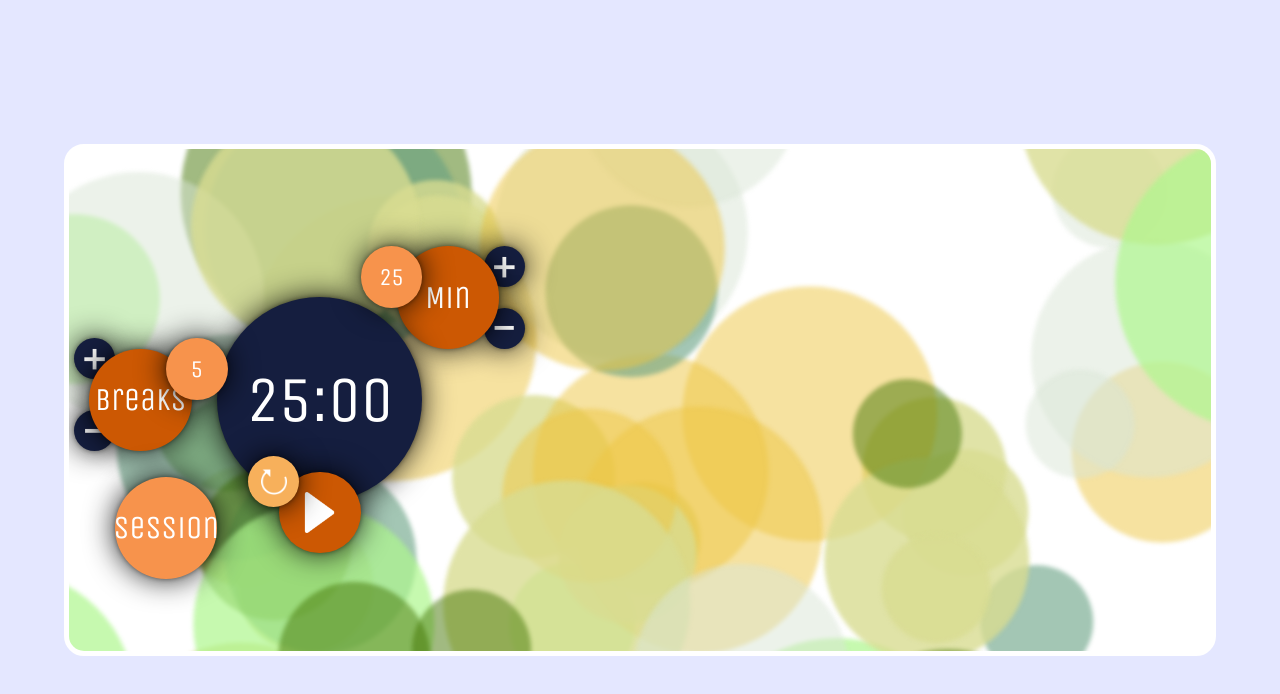
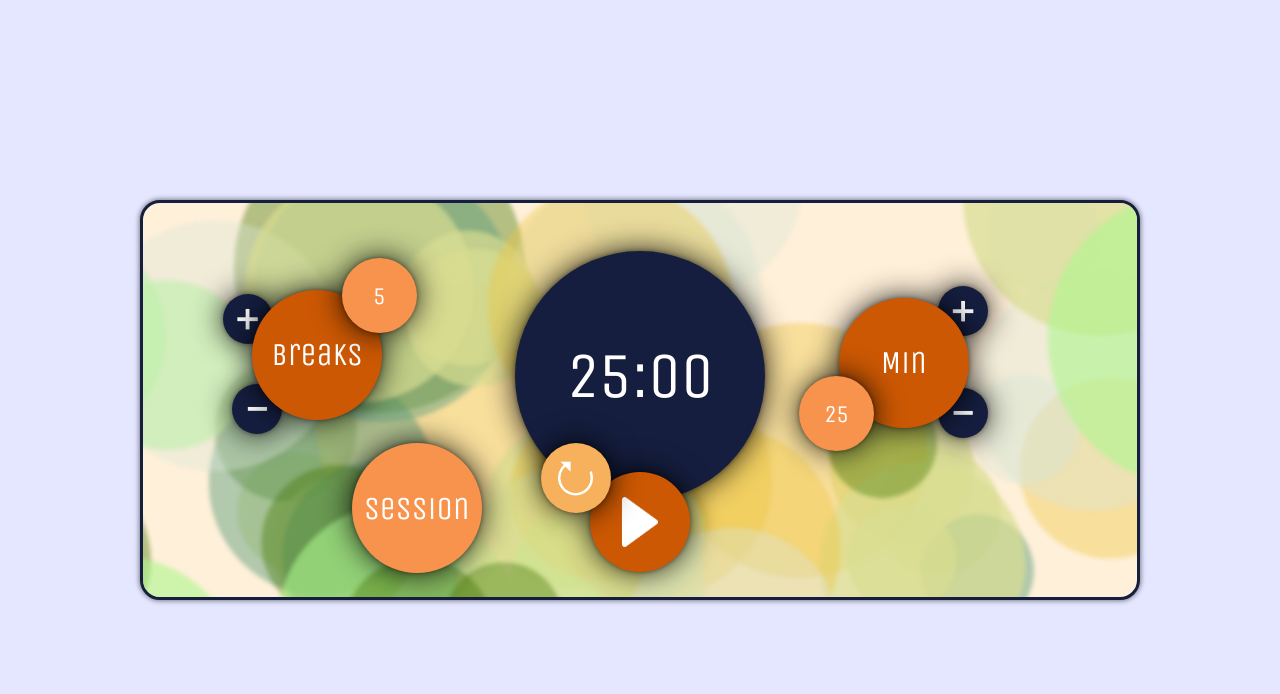
Before and after one commit to MarioLema/pomodoro-app, a React (Create React App) app: page / in a window 1280 px wide. Shown: the top 694 px of the page. Built offline with nearby package versions, Linux system fonts and the light colour scheme.

Commit message:
rectangle display

```diff
--- a/src/App.css
+++ b/src/App.css
@@ -30,27 +30,28 @@ footer {
   color: #151e3f;
 } */
 /*ROOT ELEMENT*/
-#root{
-  width: 90vw;
-  height: 40vw;
+#root {
+	width: 1000px;
+	height: 400px;
 	top: 50%;
 	left: 50%;
 	margin-right: -50%;
 	margin-bottom: -50%;
 	transform: translate(-50%, -50%);
 	position: absolute;
-  border: solid white 5px;
+	border: solid #151e3f 3px;
 	border-radius: 20px;
 	overflow: hidden;
-  background: white;
+	background: #fff0d9;
+	box-shadow: 0px 0px 5px 1px rgba(0, 0, 0, 0.46);
 }
 /*POMODORO CLOCK*/
 #pomodoro {
-  width: 40vw;
-  height: 40vw;
-  display: grid;
+  /* width: 1000px;
+  height: 900px; */
+  /* display: grid;
   grid-template-columns: repeat(100, 1fr);
-  grid-template-rows: repeat(100, 1fr);
+  grid-template-rows: repeat(100, 1fr); */
   color: white;
 }
 /*POMODORO CONTROLS*/
@@ -60,6 +61,7 @@ footer {
   align-items: center;
   justify-content: center;
   box-shadow: 0px 0px 30px rgba(0, 0, 0, 0.9), 0px 0px 5px rgba(0, 0, 0, 0.4);
+  position: absolute;
 }
 .btn {
   font-size: 400%;
@@ -72,100 +74,126 @@ footer {
   z-index: 20;
 }
 #time-left {
-  grid-column: 30/70;
-  grid-row: 30/70;
 	background: #151e3f;
 	font-size: 400%;
 	z-index: 10;
+	top: 44%;
+	left: 50%;
+	transform: translate(-50%, -50%);
+	height: 250px;
+	width: 250px;
 }
 #start_stop {
-  grid-column: 42/58;
-  grid-row: 64/80;
 	background: #cc5803;
 	z-index: 15;
 	cursor: pointer;
+	top: 81%;
+	left: 50%;
+	transform: translate(-50%, -50%);
+	height: 100px;
+	width: 100px;
 }
 #reset {
-  grid-column: 36/46;
-  grid-row: 61/71;
 	background: #f7b05b;
 	z-index: 15;
 	cursor: pointer;
+	height: 70px;
+	width: 70px;
+	left: 40%;
+	top: 61%;
 }
 #break-label {
-  grid-column: 5/25;
-  grid-row: 40/60;
 	background: #cc5803;
 	z-index: 10;
 	font-size: 200%;
+	height: 130px;
+	width: 130px;
+	left: 11%;
+	top: 22%;
 }
 #session-label {
-  grid-column: 65/85;
-  grid-row: 20/40;
 	background: #cc5803;
 	z-index: 10;
 	font-size: 200%;
+	height: 130px;
+	width: 130px;
+	left: 70%;
+	top: 24%;
 }
 #break-increment {
-  grid-column: 2/10;
-  grid-row: 38/46;
 	background: #151e3f;
 	z-index: 5;
 	cursor: pointer;
+	height: 50px;
+	width: 50px;
+	left: 8%;
+	top: 23%;
 }
 #break-increment:hover {
   z-index: 10;
 }
 #break-decrement {
-  grid-column: 2/10;
-  grid-row: 52/60;
 	background: #151e3f;
 	z-index: 5;
 	cursor: pointer;
+	height: 50px;
+	width: 50px;
+	left: 9%;
+	top: 46%;
 }
 #break-decrement:hover {
   z-index: 10;
 }
 #session-increment {
-  grid-column: 82/90;
-  grid-row: 20/28;
 	background: #151e3f;
 	z-index: 5;
 	cursor: pointer;
+	height: 50px;
+	width: 50px;
+	left: 80%;
+	top: 21%;
 }
 #session-increment:hover {
   z-index: 10;
 }
 #session-decrement {
-  grid-column: 82/90;
-  grid-row: 32/40;
 	background: #151e3f;
 	z-index: 5;
 	cursor: pointer;
+	height: 50px;
+	width: 50px;
+	left: 80%;
+	top: 47%;
 }
 #session-decrement:hover {
   z-index: 10;
 }
 #break-length {
-  grid-column: 20/32;
-  grid-row: 38/50;
 	background: #f7934c;
 	z-index: 15;
 	font-size: 150%;
+	height: 75px;
+	width: 75px;
+	left: 20%;
+	top: 14%;
 }
 #session-length {
-  grid-column: 58/70;
-  grid-row: 20/32;
 	background: #f7934c;
 	z-index: 15;
 	font-size: 150%;
+	height: 75px;
+	width: 75px;
+	left: 66%;
+	top: 44%;
 }
 #timer-label {
-  grid-column: 10/30;
-  grid-row: 65/85;
 	background: #f7934c;
 	z-index: 10;
 	font-size: 200%;
+	height: 130px;
+	width: 130px;
+	left: 21%;
+	top: 61%;
 }
 .icon{
   width: 50%;
@@ -192,54 +220,54 @@ footer {
 }
 @keyframes floating2 {
   0% { transform: translate(0px, 0px) }
-  10% { transform: translate(87, 52%) }
-  20% { transform: translate(67%, -69%) }
-  30% { transform: translate(100%, -44%) }
-  40% { transform: translate(-26%, 17%) }
-  50% { transform: translate(23%, 75%) }
-  60% { transform: translate(44%, -2%) }
-  70% { transform: translate(2%, 70%) }
-  80% { transform: translate(-23%, 86%) }
-  90% { transform: translate(96%, -77%) }
+  15% { transform: translate(87, 52%) }
+  25% { transform: translate(67%, -69%) }
+  35% { transform: translate(100%, -44%) }
+  45% { transform: translate(-26%, 17%) }
+  55% { transform: translate(23%, 75%) }
+  65% { transform: translate(44%, -2%) }
+  75% { transform: translate(2%, 70%) }
+  85% { transform: translate(-23%, 86%) }
+  95% { transform: translate(96%, -77%) }
   100% { transform: translate(0%,  0%) }
 }
 @keyframes floating3 {
   0% { transform: translate(0px, 0px) }
-  10% { transform: translate(54%, 44%) }
-  20% { transform: translate(27%, -16%) }
-  30% { transform: translate(-34%, 2%) }
-  40% { transform: translate(94%, 72%) }
-  50% { transform: translate(-43%, -12%) }
-  60% { transform: translate(81%, 7%) }
-  70% { transform: translate(60%, -54%) }
-  80% { transform: translate(-33%, 50%) }
-  90% { transform: translate(80%, 23%) }
+  13% { transform: translate(54%, 44%) }
+  23% { transform: translate(27%, -16%) }
+  33% { transform: translate(-34%, 2%) }
+  43% { transform: translate(94%, 72%) }
+  53% { transform: translate(-43%, -12%) }
+  63% { transform: translate(81%, 7%) }
+  73% { transform: translate(60%, -54%) }
+  83% { transform: translate(-33%, 50%) }
+  93% { transform: translate(80%, 23%) }
   100% { transform: translate(0%,  0%) }
 }
 @keyframes floating4 {
   0% { transform: translate(0px, 0px) }
-  10% { transform: translate(48%, 71%) }
-  20% { transform: translate(45%, -85%) }
-  30% { transform: translate(-57%, 50%) }
-  40% { transform: translate(3%, 62%) }
-  50% { transform: translate(-39%, -98%) }
-  60% { transform: translate(4%, 51%) }
-  70% { transform: translate(21%, -14%) }
-  80% { transform: translate(-94%, 59%) }
-  90% { transform: translate(31%, 94%) }
+  17% { transform: translate(48%, 71%) }
+  27% { transform: translate(45%, -85%) }
+  37% { transform: translate(-57%, 50%) }
+  47% { transform: translate(3%, 62%) }
+  57% { transform: translate(-39%, -98%) }
+  67% { transform: translate(4%, 51%) }
+  77% { transform: translate(21%, -14%) }
+  87% { transform: translate(-94%, 59%) }
+  97% { transform: translate(31%, 94%) }
   100% { transform: translate(0%,  0%) }
 }
 @keyframes floating5 {
   0% { transform: translate(0px, 0px) }
-  10% { transform: translate(39%, 61%) }
-  20% { transform: translate(23%, -64%) }
-  30% { transform: translate(-35%, 80%) }
-  40% { transform: translate(90%, 7%) }
-  50% { transform: translate(-8%, -29%) }
-  60% { transform: translate(39%, 91%) }
-  70% { transform: translate(4%, -31%) }
-  80% { transform: translate(-6%, 49%) }
-  90% { transform: translate(26%, 49%) }
+  11% { transform: translate(39%, 61%) }
+  21% { transform: translate(23%, -64%) }
+  31% { transform: translate(-35%, 80%) }
+  41% { transform: translate(90%, 7%) }
+  51% { transform: translate(-8%, -29%) }
+  61% { transform: translate(39%, 91%) }
+  71% { transform: translate(4%, -31%) }
+  81% { transform: translate(-6%, 49%) }
+  91% { transform: translate(26%, 49%) }
   100% { transform: translate(0%,  0%) }
 }
 @keyframes floating6 {
--- a/src/App.js
+++ b/src/App.js
@@ -221,13 +221,14 @@ class Clock extends Component {
       minutesSeconds: 1500,
       breaksSeconds: 600,
       session: "session",
-      icon: "icon HTML",
+      icon: play,
       timeDisplayed: "25:00"
     }));
   }
 
   render() {
     return (
+      <React.Fragment>
       <div id="pomodoro">
         <div className="bubble" id="break-label">
           Breaks
@@ -281,46 +282,20 @@ class Clock extends Component {
         <div className="bubble btn" id="reset" onClick={this.resetState}>
           <img src={redo} className="icon" alt='reverse'/>
         </div>
-        <Background />
-
-        {/* <div className="background northWest" id="back1" />
-        <div className="background east" id="back2" />
-        <div className="background southEast" id="back3" />
-        <div className="background southWest" id="back4" />
-        <div className="background north" id="back5" />
-        <div className="background west" id="back6" />
-        <div className="background northWest" id="back7" />
-        <div className="background east" id="back8" />
-        <div className="background southEast" id="back9" />
-        <div className="background south" id="back10" />
-        <div className="background southWest" id="back11" />
-        <div className="background south" id="back12" />
-        <div className="background south" id="back13" />
-        <div className="background southEast" id="back14" />
-        <div className="background southEast" id="back15" />
-        <div className="background northEast" id="back16" />
-        <div className="background northWest" id="back17" />
-        <div className="background north" id="back18" />
-        <div className="background northWest" id="back19" />
-        <div className="background west" id="back20" />
-        <div className="background east" id="back21" />
-        <div className="background northEast" id="back22" />
-        <div className="background east" id="back23" />
-        <div className="background north" id="back24" />
-        <div className="background northEast" id="back25" />
-        <div className="background north" id="back26" /> */}
       </div>
+      <Background />
+      </React.Fragment>
     );
   }
 }
 
 let colors = [
-  'rgba(217, 221, 146, 0.8)',
-  'rgba(102, 161, 130, 0.6)',
-  'rgba(174, 247, 142, 0.7)',
-  'rgba(68, 118, 4, 0.5)',
-  'rgba(238, 198, 67, 0.5)',
-  'rgba(217, 229, 214, 0.5)',
+  'rgba(217, 221, 146, 0.7)',
+  'rgba(102, 161, 130, 0.5)',
+  'rgba(174, 247, 142, 0.6)',
+  'rgba(68, 118, 4, 0.4)',
+  'rgba(238, 198, 67, 0.4)',
+  'rgba(217, 229, 214, 0.4)',
 ]
 
 class Background extends Component{
```
Lines whose indentation alone changed are shown as unchanged.
